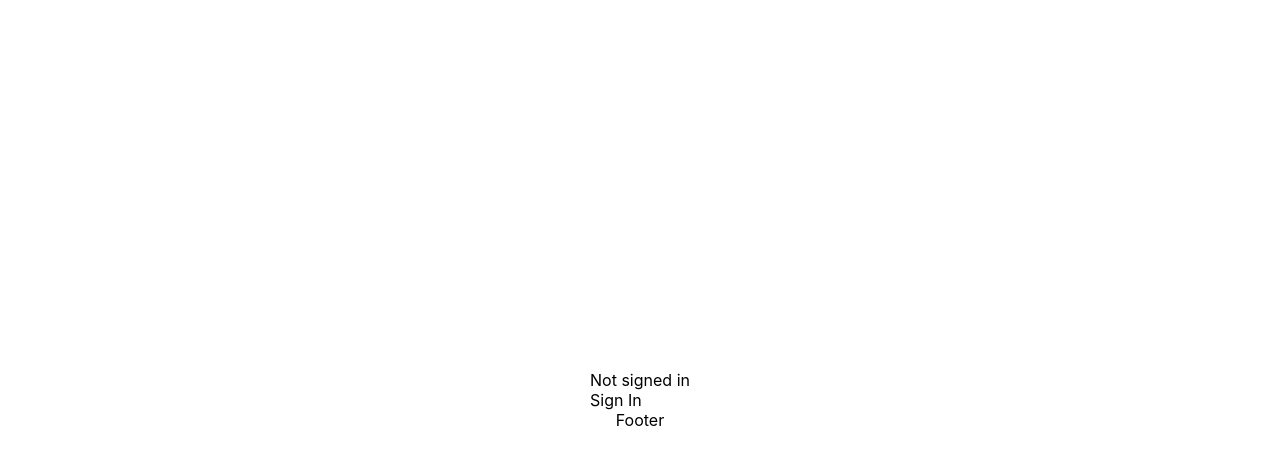
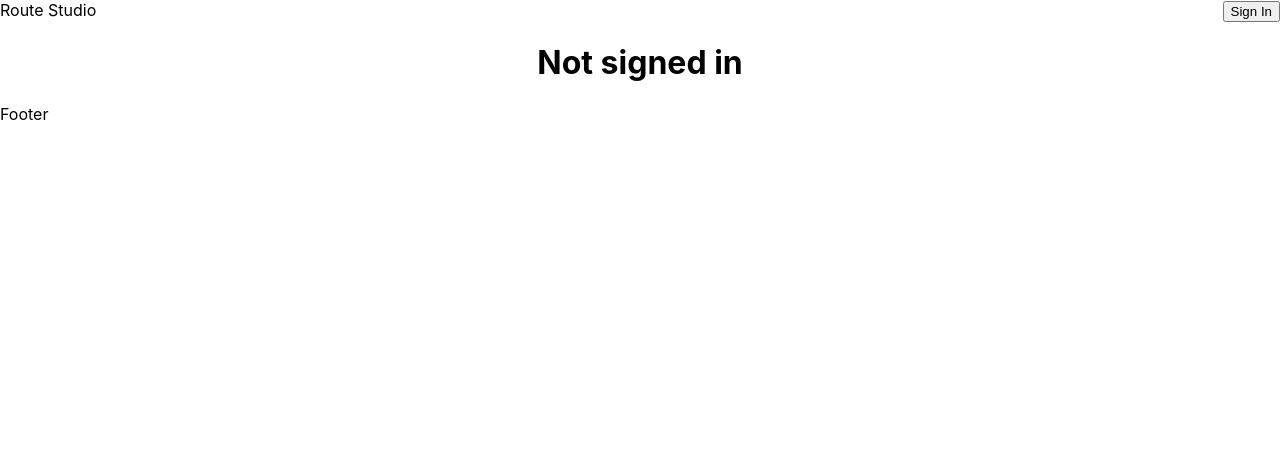
Before and after one commit to erikguntner/route-studio, a Next.js app: page / in a window 1280 px wide. Shown: the top 464 px of the page. Built offline with nearby package versions, Linux system fonts and the light colour scheme; no server answers.

Commit message:
Add session info and sign in to Nav

```diff
--- a/src/components/Layout.tsx
+++ b/src/components/Layout.tsx
@@ -7,23 +7,23 @@ interface Props {
   children: ReactNode;
 }
 
-const Layout = ({children}: Props) => {
+export const Layout = ({children}: Props) => {
   return (
-    <>
     <Container>
       <Head>
         <title>Route Studio</title>
+        <meta name="description" content="Generated by create next app" />
         <link rel="icon" href="/favicon.ico" />
       </Head>
       <Nav />
-        <>{children}</>
+      <main>{children}</main>
+      <footer>
+        <div>Footer</div>
+      </footer>
     </Container>
-    </>
   );
 };
 
 const Container = styled.div`
   background-color: #fff;
 `;
-
-export default Layout;
--- a/src/components/Nav.tsx
+++ b/src/components/Nav.tsx
@@ -1,9 +1,46 @@
 import React from 'react';
+import Link from 'next/link';
+import styled from 'styled-components';
+import {signIn, signOut, useSession} from 'next-auth/client';
 
 export const Nav = () => {
+  const [session, loading] = useSession();
+
   return (
-    <div>
-      <div>liiinks</div>
-    </div>
+    <Header>
+      <Link href="/">
+        <a>Route Studio</a>
+      </Link>
+      <nav>
+        {loading ? (
+          <div>loading</div>
+        ) : session ? (
+          <a
+            href="/api/auth/signout"
+            onClick={e => {
+              e.preventDefault();
+              signOut();
+            }}
+          >
+            Sign Out
+          </a>
+        ) : (
+          <button onClick={() => signIn('auth0')}>Sign In</button>
+        )}
+      </nav>
+    </Header>
   );
 };
+
+const Header = styled.header`
+  display: flex;
+
+  & > a {
+    display: inline;
+    margin-right: auto;
+  }
+
+  nav {
+    display: inline;
+  }
+`;
--- a/src/pages/_app.tsx
+++ b/src/pages/_app.tsx
@@ -2,6 +2,7 @@ import type {AppProps} from 'next/app';
 import {Provider} from 'next-auth/client';
 import {createGlobalStyle, ThemeProvider} from 'styled-components';
 import {theme} from '../utils/theme';
+import {Layout} from '../components/Layout';
 
 const GlobalStyle = createGlobalStyle`
   html,
@@ -29,7 +30,9 @@ function MyApp({Component, pageProps}: AppProps) {
       <GlobalStyle />
       <ThemeProvider theme={theme}>
         <Provider session={pageProps.session}>
-          <Component {...pageProps} />
+          <Layout>
+            <Component {...pageProps} />
+          </Layout>
         </Provider>
       </ThemeProvider>
     </>
--- a/src/pages/api/auth/[...nextauth].ts
+++ b/src/pages/api/auth/[...nextauth].ts
@@ -111,10 +111,6 @@ const options: NextAuthOptions = {
     }),
   ],
   adapter: PrismaAdapter(prisma),
-  pages: {
-    signIn: '/auth/signin',
-    verifyRequest: '/auth/verify-request',
-  },
 };
 
 export default (req: NextApiRequest, res: NextApiResponse) =>
--- a/src/pages/auth/signin.tsx
+++ b/src/pages/auth/signin.tsx
@@ -34,6 +34,7 @@ const SignIn = ({providers}: Props) => {
           ? Object.values(providers)
               .filter(({name}) => name !== 'Email')
               .map(({name, id}) => {
+                console.log(id);
                 return (
                   <div key={name}>
                     <button onClick={() => signIn(id, {callbackUrl: '/'})}>
--- a/src/pages/index.tsx
+++ b/src/pages/index.tsx
@@ -1,34 +1,15 @@
-import Head from 'next/head';
 import Link from 'next/link';
 import styled from 'styled-components';
-import {signIn, signOut, useSession} from 'next-auth/client';
-import {GetServerSideProps} from 'next';
-// import prisma from '../utils/db';
+import {useSession} from 'next-auth/client';
 
 export default function Home() {
   const [session] = useSession();
 
   return (
     <Container>
-      <Head>
-        <title>Create Next App</title>
-        <meta name="description" content="Generated by create next app" />
-        <link rel="icon" href="/favicon.ico" />
-      </Head>
-      <main>
-        <div>
       {!session ? (
         <>
-              <div>Not signed in</div>
-              <a
-                href="/api/auth/signin"
-                onClick={e => {
-                  e.preventDefault();
-                  signIn();
-                }}
-              >
-                Sign In
-              </a>
+          <h1>Not signed in</h1>
         </>
       ) : (
         <>
@@ -40,41 +21,18 @@ export default function Home() {
           <Link href="/secret">
             <a>Secret Page</a>
           </Link>
-              <a
-                href="/api/auth/signout"
-                onClick={e => {
-                  e.preventDefault();
-                  signOut();
-                }}
-              >
-                Sign Out
-              </a>
         </>
       )}
-        </div>
-      </main>
-      <footer>
-        <div>Footer</div>
-      </footer>
     </Container>
   );
 }
 
-export const getServerSideProps: GetServerSideProps = async () => {
-  // const deleteUsers = await prisma.user.deleteMany({});
-  // const allUsers = await prisma.user.findMany();
-  // console.log(deleteUsers);
-  return {props: {}};
-};
-
 const Container = styled.div`
-  min-height: 100vh;
   padding: 0 0.5rem;
   display: flex;
   flex-direction: column;
   justify-content: center;
   align-items: center;
-  height: 100vh;
 `;
 
 const Title = styled.h1`
```
Also changed, not shown: src/pages/secret.tsx (+4 -6 lines). Lines whose indentation alone changed are shown as unchanged.
